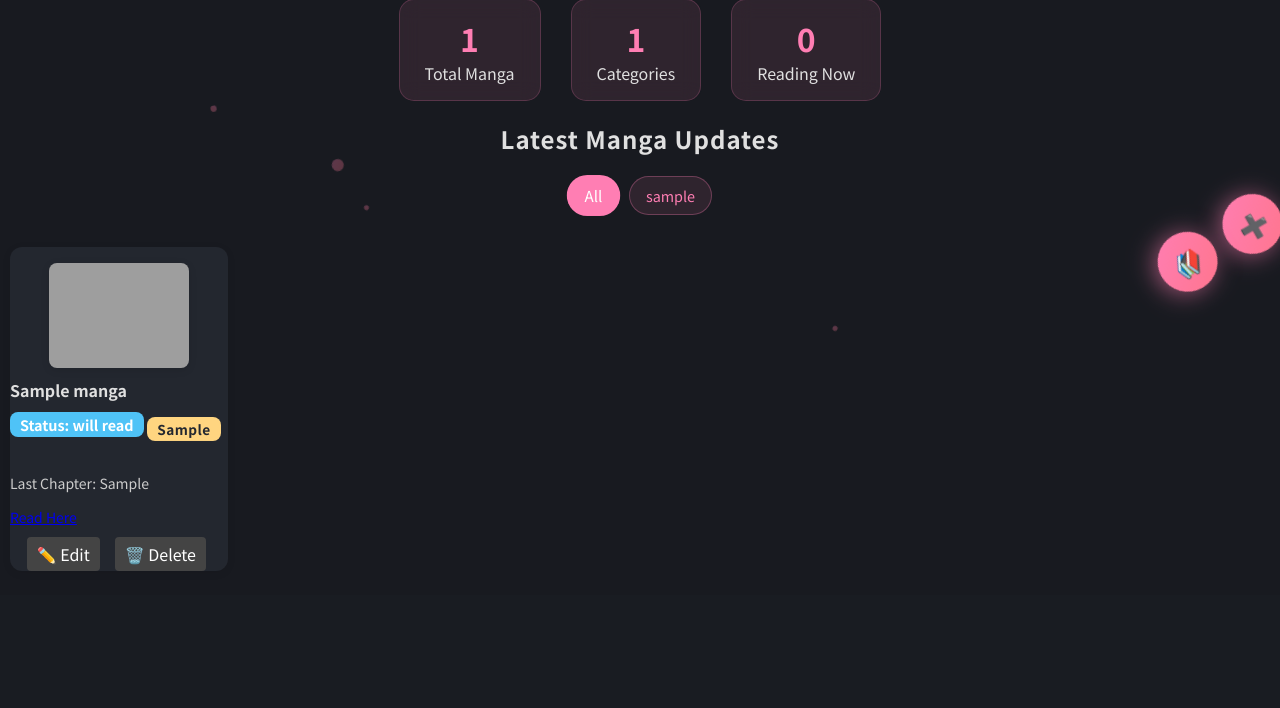
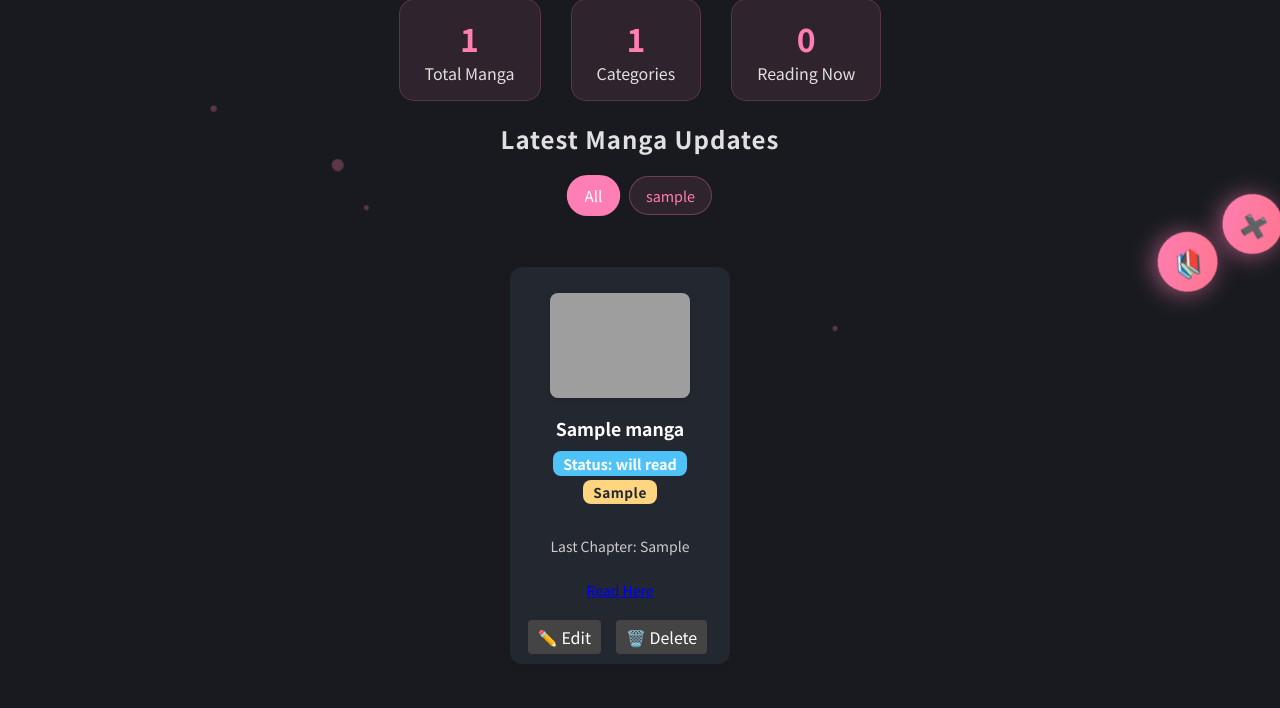
Before and after one commit to jesus-justin/Manga-Status-Site, a PHP site: page /home.php in a window 1280 px wide. Shown: the part 453-1161 px from the top of the page. Before the commit the page ends 1024 px from the top, so only its background shows below. Run offline with PHP 8.4, Linux system fonts and the light colour scheme; tables that the repository leaves empty or names only in its code hold one stand-in row (values such as "Sample post"); grey boxes are pictures that could not be loaded.

Commit message:
work in progress centralize the mangas

```diff
--- a/home.css
+++ b/home.css
@@ -23,12 +23,41 @@
   50% { transform: translateY(-20px) rotate(180deg); }
 }
 
-/* Interactive Manga Cards */
+/* Manga Grid - Center the manga cards */
+.manga-grid {
+  display: flex;
+  flex-wrap: wrap;
+  justify-content: center;
+  gap: 20px;
+  padding: 20px;
+}
+
+/* Individual Manga Card Styling */
 .manga-card {
+  width: 200px;
+  background: rgba(255, 255, 255, 0.05);
+  padding: 10px;
+  border-radius: 12px;
+  text-align: center;
+  transition: all 0.3s ease;
+  display: flex;
+  flex-direction: column;
+  align-items: center;
   position: relative;
   overflow: hidden;
   cursor: pointer;
-  transition: all 0.3s cubic-bezier(0.4, 0, 0.2, 1);
+}
+
+.manga-card img {
+  width: 100%;
+  height: auto;
+  border-radius: 8px;
+}
+
+.manga-card h3 {
+  margin-top: 10px;
+  font-size: 1.1em;
+  color: #fff;
 }
 
 .manga-card::before {
```
